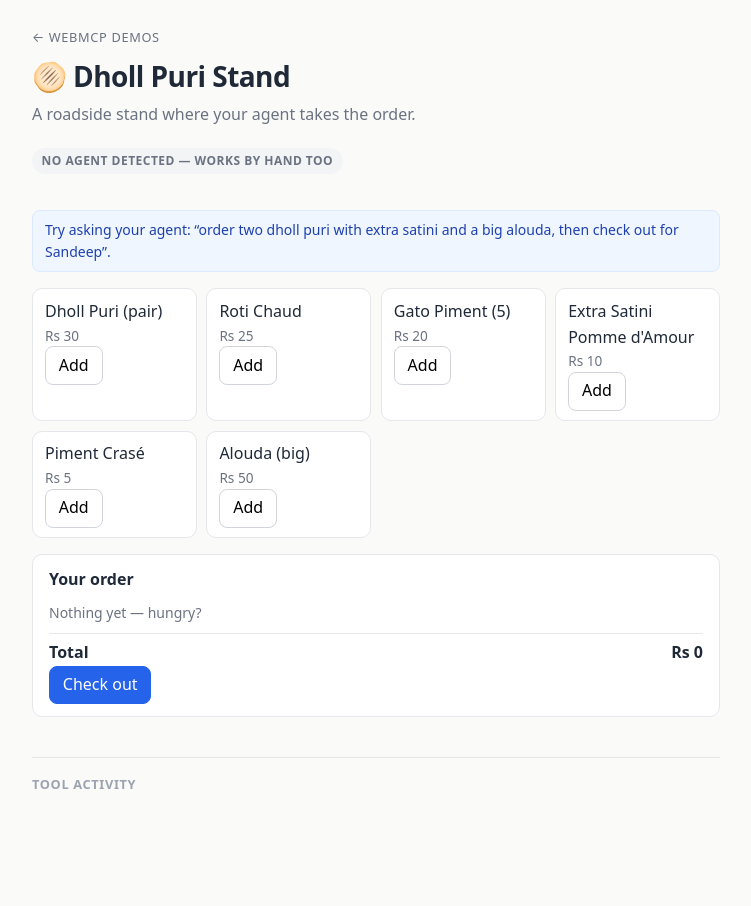
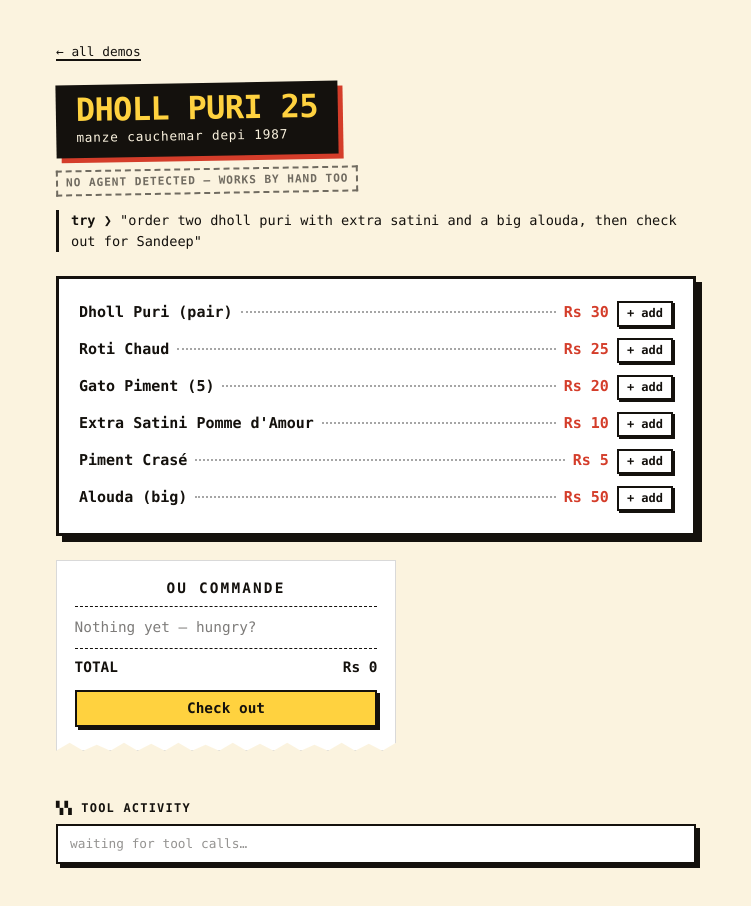
Before and after one commit to MrSunshyne/webmcp-demos, a plain HTML site: page demos/dholl-puri/index.html in a window 1280 px wide. Shown: the whole page, without its empty margins (264-1015 px from the left). Before the commit the page ends 867 px from the top, so only its background shows below. Drawn offline with Linux system fonts and the light colour scheme.

Commit message:
give the demos a proper coat of paint

```diff
--- a/demos/dholl-puri/app.js
+++ b/demos/dholl-puri/app.js
@@ -24,9 +24,10 @@ function findItem(query) {
 function renderMenu() {
   menuEl.innerHTML = MENU.map(
     (m) => `<li>
-      <div>${m.name}</div>
-      <div class="price">Rs ${m.price}</div>
-      <button data-add="${m.id}">Add</button>
+      <span class="name">${m.name}</span>
+      <span class="dots"></span>
+      <span class="price">Rs ${m.price}</span>
+      <button data-add="${m.id}">+ add</button>
     </li>`
   ).join("");
 }
--- a/demos/dholl-puri/index.html
+++ b/demos/dholl-puri/index.html
@@ -3,74 +3,150 @@
 <head>
   <meta charset="utf-8" />
   <meta name="viewport" content="width=device-width, initial-scale=1" />
-  <title>Dholl Puri Stand — WebMCP Demos</title>
+  <title>Dholl Puri Stand — webmcp demos</title>
   <link rel="stylesheet" href="../../shared/style.css" />
   <style>
+    :root {
+      --paper: #fbf3df;
+      --accent: #ffd23f;
+      --chili: #d43d2a;
+    }
+
+    .sign {
+      background: var(--ink);
+      color: var(--paper);
+      display: inline-block;
+      padding: 0.5rem 1.25rem 0.6rem;
+      transform: rotate(-1deg);
+      box-shadow: 5px 5px 0 var(--chili);
+    }
+
+    .sign h1 {
+      margin: 0;
+      color: var(--accent);
+    }
+
+    .sign p {
+      margin: 0;
+      font-size: 0.8rem;
+      letter-spacing: 0.06em;
+    }
+
+    /* painted price board */
     .menu {
-      display: grid;
-      grid-template-columns: repeat(auto-fill, minmax(150px, 1fr));
-      gap: 0.6rem;
       list-style: none;
+      padding: 1rem 1.25rem;
+      margin: 1.5rem 0;
+      border: 3px solid var(--ink);
+      background: #fff;
+      box-shadow: 6px 6px 0 var(--ink);
+    }
+
+    .menu li {
+      display: flex;
+      align-items: baseline;
+      gap: 0.5rem;
+      padding: 0.35rem 0;
+    }
+
+    .menu .name {
+      font-weight: 700;
+    }
+
+    .menu .dots {
+      flex: 1;
+      border-bottom: 2px dotted rgba(0, 0, 0, 0.35);
+      translate: 0 -4px;
+    }
+
+    .menu .price {
+      color: var(--chili);
+      font-weight: 700;
+    }
+
+    .menu button {
+      font-size: 0.75rem;
+      padding: 0.1rem 0.5rem;
+      box-shadow: 2px 2px 0 var(--ink);
+    }
+
+    /* the order as a till receipt */
+    .order {
+      background: #fff;
+      max-width: 340px;
+      padding: 1rem 1.1rem 1.4rem;
+      border: 1px solid rgba(0, 0, 0, 0.15);
+      box-shadow: 0 2px 0 rgba(0, 0, 0, 0.08);
+      font-size: 0.9rem;
+      /* torn bottom edge */
+      clip-path: polygon(0 0, 100% 0, 100% calc(100% - 8px), 96% 100%, 92% calc(100% - 7px), 88% 100%, 84% calc(100% - 8px), 80% 100%, 76% calc(100% - 6px), 72% 100%, 68% calc(100% - 8px), 64% 100%, 60% calc(100% - 7px), 56% 100%, 52% calc(100% - 8px), 48% 100%, 44% calc(100% - 6px), 40% 100%, 36% calc(100% - 8px), 32% 100%, 28% calc(100% - 7px), 24% 100%, 20% calc(100% - 8px), 16% 100%, 12% calc(100% - 6px), 8% 100%, 4% calc(100% - 8px), 0 100%);
+    }
+
+    .order strong {
+      display: block;
+      text-align: center;
+      text-transform: uppercase;
+      letter-spacing: 0.15em;
+      border-bottom: 1px dashed var(--ink);
+      padding-bottom: 0.4rem;
+    }
+
+    .order ul {
+      list-style: none;
+      margin: 0.5rem 0;
       padding: 0;
     }
-    .menu li {
-      border: 1px solid #e5e7eb;
-      background: #fff;
-      border-radius: 10px;
-      padding: 0.6rem 0.75rem;
-    }
-    .menu .price {
-      color: #6b7280;
-      font-size: 0.85rem;
-    }
-    .order {
-      background: #fff;
-      border: 1px solid #e5e7eb;
-      border-radius: 10px;
-      padding: 0.75rem 1rem;
-      margin-top: 1rem;
-    }
-    .order ul {
-      list-style: none;
-      margin: 0.4rem 0;
-      padding: 0;
-    }
+
     .order li {
       display: flex;
       justify-content: space-between;
-      padding: 0.15rem 0;
+      padding: 0.1rem 0;
     }
+
     .order .total {
-      border-top: 1px solid #e5e7eb;
-      margin-top: 0.4rem;
-      padding-top: 0.4rem;
-      font-weight: 700;
       display: flex;
       justify-content: space-between;
+      font-weight: 700;
+      border-top: 1px dashed var(--ink);
+      padding-top: 0.4rem;
+      margin-bottom: 0.75rem;
     }
+
+    .order button {
+      width: 100%;
+      background: var(--accent);
+    }
+
     .confirmation {
-      background: #dcfce7;
-      color: #166534;
-      border-radius: 10px;
+      display: none;
+      margin-top: 1.25rem;
+      max-width: 340px;
+      border: 3px solid var(--ink);
+      background: var(--accent);
       padding: 0.75rem 1rem;
-      margin-top: 1rem;
-      display: none;
+      font-weight: 700;
+      transform: rotate(0.5deg);
+      box-shadow: 5px 5px 0 var(--ink);
     }
   </style>
 </head>
 <body>
   <header>
-    <a class="back" href="../../">← webmcp demos</a>
-    <h1>🫓 Dholl Puri Stand</h1>
-    <p class="lede">A roadside stand where your agent takes the order.</p>
+    <a class="back" href="../../">← all demos</a>
+    <div style="margin-top: 1.25rem">
+      <div class="sign">
+        <h1>Dholl Puri 25</h1>
+        <p>manze cauchemar depi 1987</p>
+      </div>
+    </div>
   </header>
   <main>
-    <p class="try">Try asking your agent: “order two dholl puri with extra satini and a big alouda, then check out for Sandeep”.</p>
+    <p class="try">"order two dholl puri with extra satini and a big alouda, then check out for Sandeep"</p>
     <ul class="menu" id="menu"></ul>
     <div class="order">
-      <strong>Your order</strong>
+      <strong>Ou commande</strong>
       <ul id="order-items"><li class="muted">Nothing yet — hungry?</li></ul>
-      <div class="total"><span>Total</span><span id="order-total">Rs 0</span></div>
+      <div class="total"><span>TOTAL</span><span id="order-total">Rs 0</span></div>
       <button class="primary" id="checkout">Check out</button>
     </div>
     <div class="confirmation" id="confirmation"></div>
--- a/shared/style.css
+++ b/shared/style.css
@@ -1,212 +1,171 @@
+:root {
+  --ink: #14110d;
+  --paper: #f5f1e8;
+  --accent: #ffd23f;
+}
+
 * {
   box-sizing: border-box;
 }
 
 body {
   margin: 0;
-  font-family: system-ui, -apple-system, sans-serif;
-  color: #1f2937;
-  background: #fafaf9;
-  line-height: 1.6;
+  font-family: ui-monospace, "SF Mono", Menlo, Consolas, monospace;
+  color: var(--ink);
+  background: var(--paper);
+  line-height: 1.55;
+  font-size: 15px;
+}
+
+main,
+header {
+  max-width: 680px;
+  margin: 0 auto;
+  padding: 0 1.25rem;
+}
+
+header {
+  padding-top: 2.5rem;
 }
 
 main {
-  max-width: 720px;
-  margin: 0 auto;
-  padding: 1.5rem 1rem 4rem;
-}
-
-header {
-  max-width: 720px;
-  margin: 0 auto;
-  padding: 1.5rem 1rem 0;
-}
-
-header a.back {
-  font-size: 0.8rem;
-  text-transform: uppercase;
-  letter-spacing: 0.05em;
-  color: #6b7280;
-  text-decoration: none;
-}
-
-header a.back:hover {
-  color: #2563eb;
+  padding-bottom: 5rem;
 }
 
 h1 {
-  margin: 0.25rem 0 0.25rem;
-  font-size: 1.75rem;
+  font-size: 2rem;
+  line-height: 1.1;
+  margin: 0.5rem 0;
+  text-transform: uppercase;
   letter-spacing: -0.02em;
 }
 
-.lede {
-  margin: 0 0 0.75rem;
-  color: #6b7280;
+a {
+  color: inherit;
+}
+
+a.back {
+  text-decoration: none;
+  border-bottom: 2px solid var(--ink);
+  font-size: 0.8rem;
+}
+
+a.back:hover {
+  background: var(--accent);
 }
 
 .try {
-  font-size: 0.875rem;
-  background: #eff6ff;
-  border: 1px solid #dbeafe;
-  border-radius: 8px;
-  padding: 0.5rem 0.75rem;
-  color: #1e40af;
-  margin: 0.75rem 0 0;
+  margin: 1rem 0 1.5rem;
+  font-size: 0.85rem;
+  border-left: 3px solid var(--ink);
+  padding-left: 0.75rem;
 }
 
-/* status badge */
+.try::before {
+  content: "try ❯ ";
+  font-weight: 700;
+}
+
+button {
+  font: inherit;
+  font-weight: 700;
+  border: 2px solid var(--ink);
+  background: #fff;
+  color: var(--ink);
+  padding: 0.35rem 0.9rem;
+  cursor: pointer;
+  box-shadow: 3px 3px 0 var(--ink);
+  transition: translate 0.08s ease, box-shadow 0.08s ease;
+}
+
+button:hover {
+  background: var(--accent);
+}
+
+button:active {
+  translate: 3px 3px;
+  box-shadow: 0 0 0 var(--ink);
+}
+
+.muted {
+  opacity: 0.55;
+}
+
+/* agent status stamp */
 .webmcp-badge {
   display: inline-block;
-  margin-top: 0.5rem;
-  font-size: 0.75rem;
-  font-weight: 600;
+  margin-top: 0.75rem;
+  font-size: 0.7rem;
+  font-weight: 700;
   text-transform: uppercase;
-  letter-spacing: 0.04em;
-  padding: 0.2rem 0.6rem;
-  border-radius: 999px;
+  letter-spacing: 0.08em;
+  border: 2px solid var(--ink);
+  padding: 0.15rem 0.5rem;
+  transform: rotate(-1deg);
 }
 
 .webmcp-badge[data-state="on"] {
-  background: #dcfce7;
-  color: #166534;
+  background: #b7f7c1;
 }
 
 .webmcp-badge[data-state="off"] {
-  background: #f3f4f6;
-  color: #6b7280;
+  background: transparent;
+  border-style: dashed;
+  opacity: 0.6;
 }
 
-/* tool activity log */
+/* tool call tape */
 .webmcp-log {
-  margin-top: 2.5rem;
-  border-top: 1px solid #e5e7eb;
-  padding-top: 1rem;
+  margin-top: 3rem;
 }
 
 .webmcp-log h2 {
-  font-size: 0.8rem;
+  font-size: 0.75rem;
+  font-weight: 700;
   text-transform: uppercase;
-  letter-spacing: 0.05em;
-  color: #9ca3af;
-  margin: 0 0 0.5rem;
+  letter-spacing: 0.1em;
+  margin: 0 0 0.4rem;
+}
+
+.webmcp-log h2::before {
+  content: "▚▚ ";
 }
 
 .webmcp-log ol {
   list-style: none;
   margin: 0;
-  padding: 0;
-  font-size: 0.85rem;
+  padding: 0.5rem 0.75rem;
+  font-size: 0.8rem;
+  border: 2px solid var(--ink);
+  background: #fff;
+  box-shadow: 4px 4px 0 var(--ink);
+  min-height: 2.2rem;
+}
+
+.webmcp-log ol:empty::before {
+  content: "waiting for tool calls…";
+  opacity: 0.45;
 }
 
 .webmcp-log li {
-  padding: 0.3rem 0;
-  border-bottom: 1px dashed #e5e7eb;
+  padding: 0.2rem 0;
+  border-bottom: 1px dashed rgba(0, 0, 0, 0.25);
+}
+
+.webmcp-log li:last-child {
+  border-bottom: none;
 }
 
 .webmcp-log code {
-  background: #eef2ff;
-  color: #3730a3;
-  border-radius: 4px;
-  padding: 0.05rem 0.35rem;
+  font-weight: 700;
+  background: var(--accent);
+  padding: 0 0.3rem;
 }
 
 .webmcp-log .args {
-  color: #6b7280;
+  opacity: 0.6;
 }
 
-.webmcp-log .result {
-  color: #059669;
+.webmcp-log .result::before {
+  content: "→ ";
 }
-
-/* generic bits */
-button {
-  font: inherit;
-  border: 1px solid #d1d5db;
-  background: #fff;
-  border-radius: 8px;
-  padding: 0.35rem 0.8rem;
-  cursor: pointer;
-}
-
-button:hover {
-  border-color: #2563eb;
-  color: #2563eb;
-}
-
-button.primary {
-  background: #2563eb;
-  border-color: #2563eb;
-  color: #fff;
-}
-
-.cards {
-  display: grid;
-  grid-template-columns: repeat(auto-fill, minmax(210px, 1fr));
-  gap: 0.75rem;
-  padding: 0;
-  list-style: none;
-}
-
-.card {
-  border: 1px solid #e5e7eb;
-  background: #fff;
-  border-radius: 10px;
-  padding: 0.75rem 0.9rem;
-}
-
-.card h3 {
-  margin: 0 0 0.2rem;
-  font-size: 1rem;
-}
-
-.card p {
-  margin: 0;
-  font-size: 0.85rem;
-  color: #6b7280;
-}
-
-.card a {
-  color: inherit;
-  text-decoration: none;
-}
-
-.muted {
-  color: #6b7280;
-  font-size: 0.875rem;
-}
-
-input,
-select {
-  font: inherit;
-  border: 1px solid #d1d5db;
-  border-radius: 8px;
-  padding: 0.35rem 0.6rem;
-  background: #fff;
-}
-
-form {
-  display: flex;
-  flex-wrap: wrap;
-  gap: 0.5rem;
-  align-items: center;
-  margin: 0.75rem 0;
-  padding: 0.75rem;
-  border: 1px solid #e5e7eb;
-  border-radius: 10px;
-  background: #fff;
-}
-
-form label {
-  font-size: 0.85rem;
-  color: #4b5563;
-  display: flex;
-  gap: 0.4rem;
-  align-items: center;
-}
-
-/* Chrome origin trial: highlights a form while the agent is submitting it */
-form:tool-submit-active {
-  outline: 2px solid #2563eb;
-  outline-offset: 2px;
-}
```
Also changed, not shown: demos/pixel-painter/index.html (+49 -23 lines), index.html (+54 -19 lines), 1 other file.
